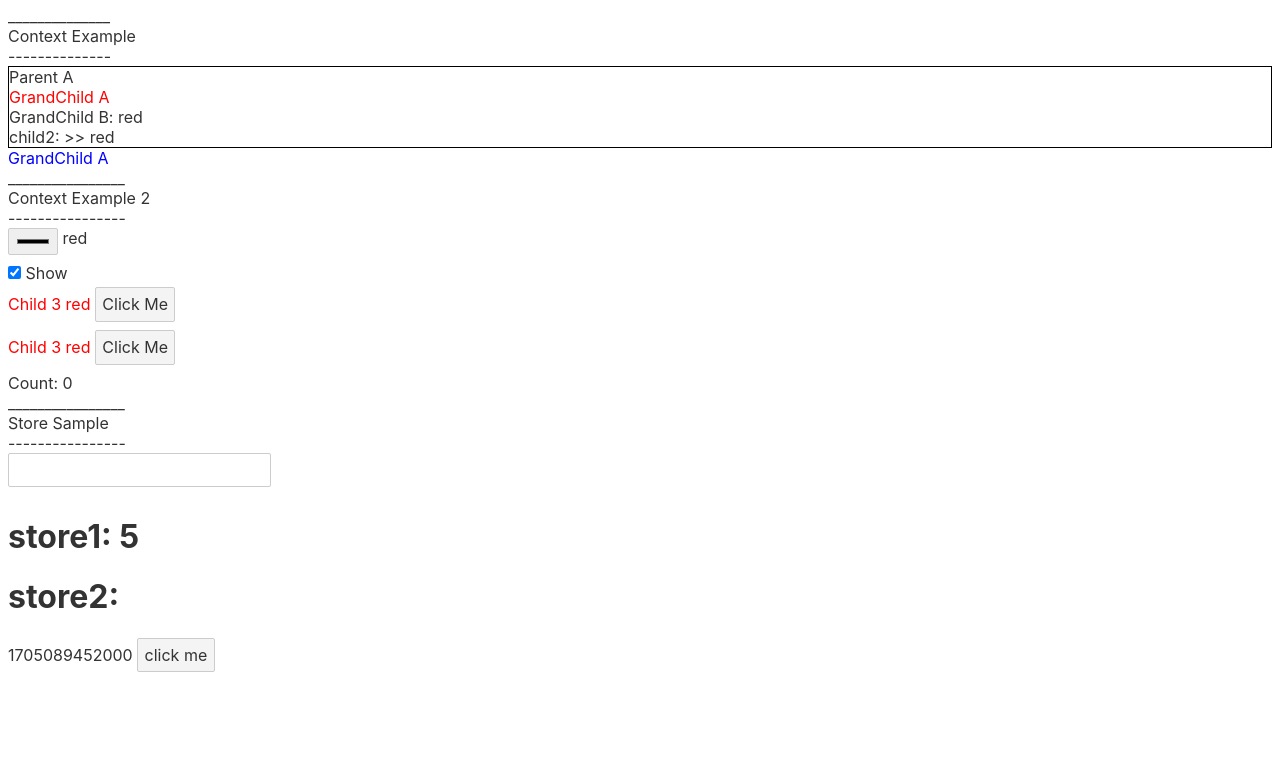
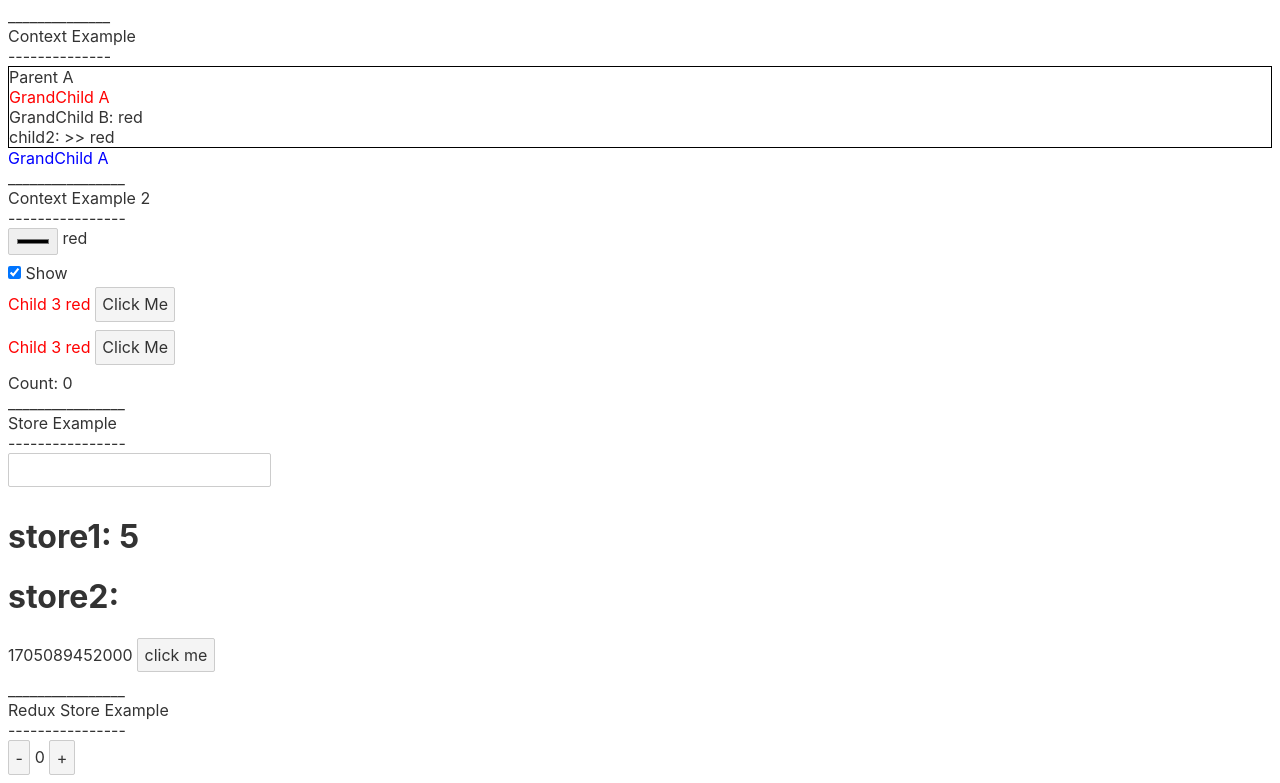
Before and after one commit to MoeyJac/svelete-examples, a Svelte app: page / in a window 1280 px wide. Shown: the part 208-991 px from the top of the page. Before the commit the page ends 888 px from the top, so only its background shows below. Built offline with nearby package versions, Linux system fonts and the light colour scheme.

Commit message:
feat: wrapping redux store with sveltestore

```diff
--- a/package.json
+++ b/package.json
@@ -19,6 +19,7 @@
     "svelte": "^3.55.0"
   },
   "dependencies": {
+    "redux": "^5.0.1",
     "sirv-cli": "^2.0.2"
   }
 }
--- a/src/App.svelte
+++ b/src/App.svelte
@@ -1,13 +1,14 @@
 <script>
 	import { setContext } from 'svelte';
+
+	import store from './redux-store-example/redux';
 
 	import Parent from './context-example/Parent.svelte';
 	import Parent2 from './context-example/Parent2.svelte';
 	import Profile from './profile-example/Profile.svelte';
-  import Parent3 from './context-communicatio-example/Parent3.svelte';
-  import Sample from './store-example/Sample.svelte';
-  import Input from './store-example/Input.svelte';
-  import Output from './store-example/Output.svelte';
+	import Parent3 from './context-communicatio-example/Parent3.svelte';
+	import Input from './store-example/Input.svelte';
+	import Output from './store-example/Output.svelte';
 
 	function onSkillPointChanged(event){
 		console.log('skillPointsChanged:', event.detail)
@@ -21,6 +22,20 @@
 
 	function onClick() {
 		count ++;
+	}
+
+
+	//Redux State Example
+	// let state = store.getState();
+	// store.subscribe(() => {
+	// 	state = store.getState();
+	// })
+
+	function decrement() {
+		store.dispatch({ type: 'DECREMENT' });
+	}
+	function increment() {
+		store.dispatch({ type: 'INCREMENT' });
 	}
 
 </script>
@@ -56,13 +71,22 @@
 
 <div>
 	________________
-	Store Sample
+	Store Example
 	----------------
 </div>
 <Input/>
 <Output/>
 
 
+<div>
+	________________
+	Redux Store Example
+	----------------
+</div>
+<button on:click={decrement}>-</button>
+{$store}
+<button on:click={increment}>+</button>
+
 <style>
 	div {white-space: pre-line;}
 </style>
--- /dev/null
+++ b/src/redux-store-example/patchProcess.js
@@ -0,0 +1 @@
+window.process = { env: { NODE_ENV: "production" } };
--- /dev/null
+++ b/src/redux-store-example/redux.js
@@ -0,0 +1,33 @@
+import "./patchProcess";
+import { createStore } from "redux";
+
+function reducer(state = 0, action) {
+  switch (action.type) {
+    case "INCREMENT":
+      return state + 1;
+    case "DECREMENT":
+      return state - 1;
+    default:
+      return state;
+  }
+}
+
+function svelteStoreEnhancer(createStoreAPI) {
+  return function (reducer, initialState) {
+    const reduxStore = createStoreAPI(reducer, initialState);
+
+    return {
+      ...reduxStore,
+      subscribe(fn) {
+        fn(reduxStore.getState());
+
+        return reduxStore.subscribe(() => {
+          fn(reduxStore.getState());
+          console.log("store value modified to: ", reduxStore.getState());
+        });
+      },
+    };
+  };
+}
+
+export default createStore(reducer, svelteStoreEnhancer);
```
Also changed, not shown: 1 other file (tests, documents, lock files or other folders).
